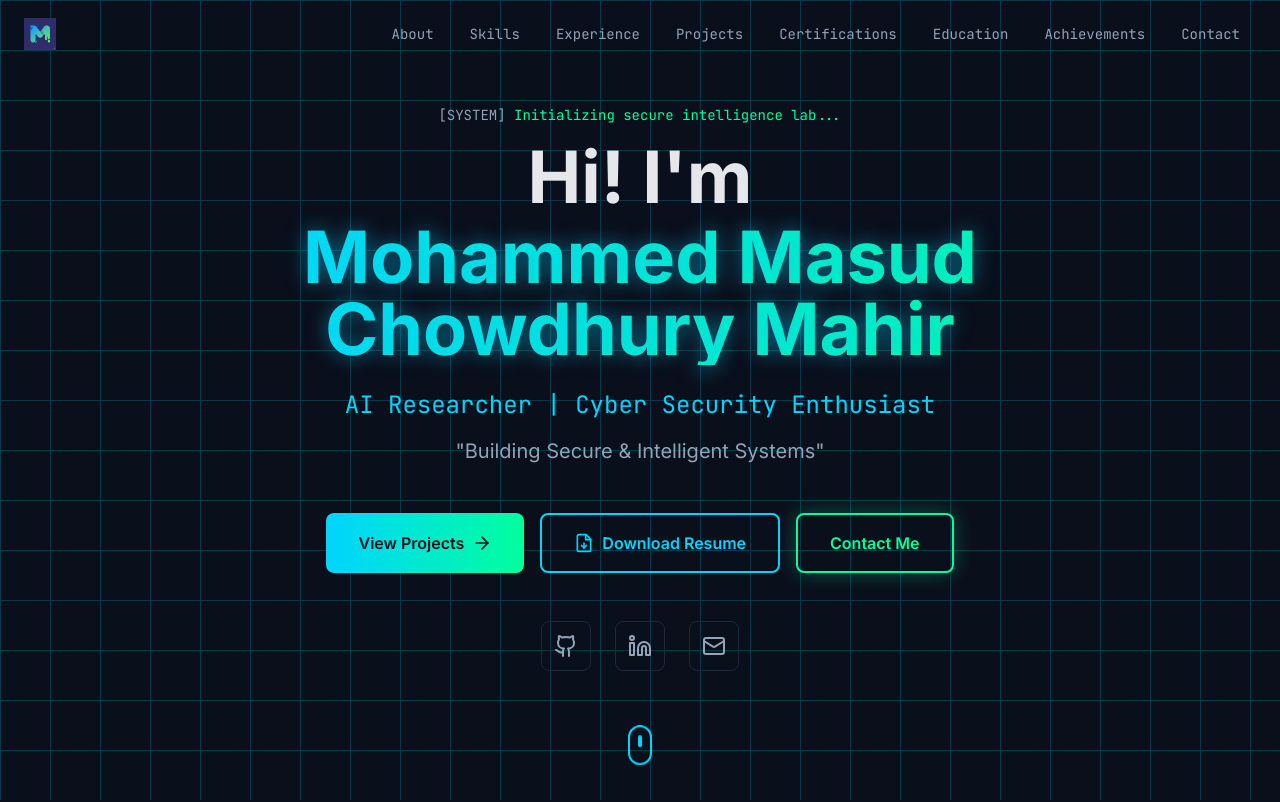
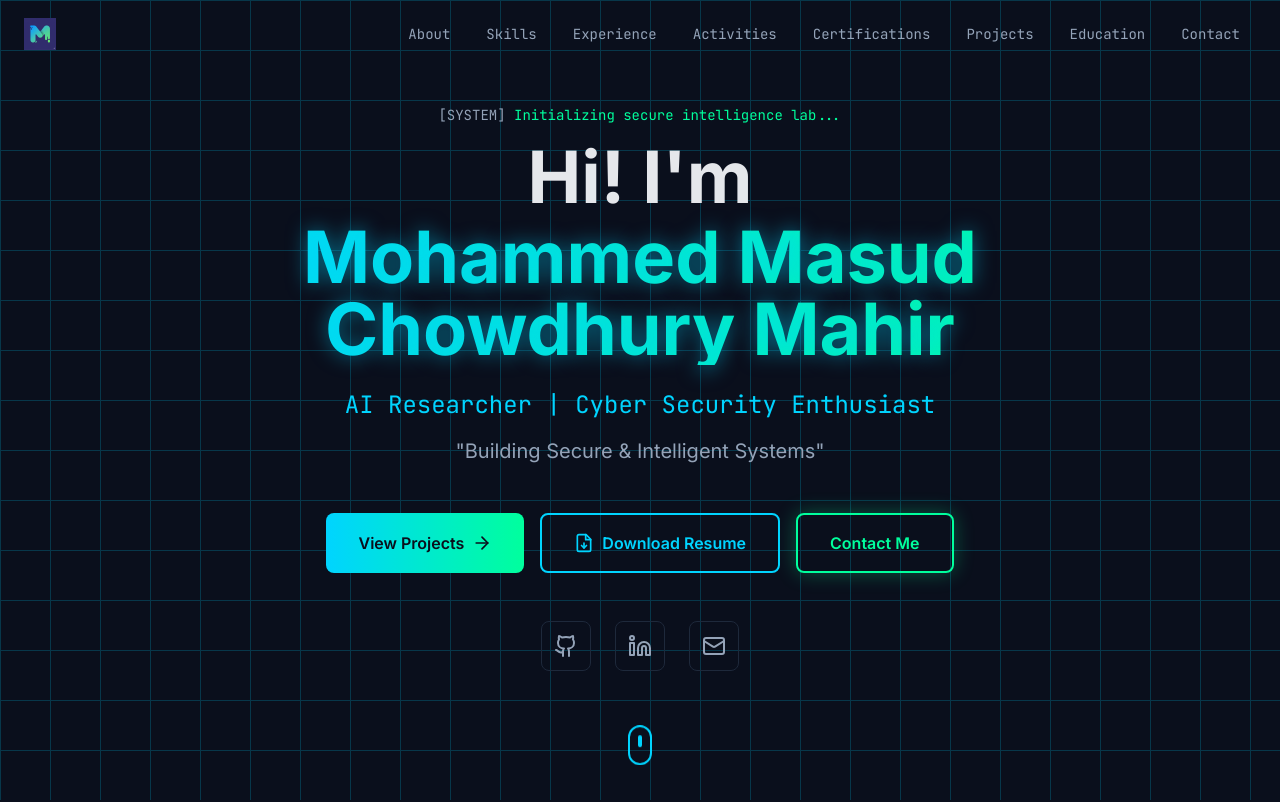
Before and after one commit to mahirmasud/portfolio, a React (Vite) app: page / in a window 1280 px wide. Shown: the top 802 px of the page. Built offline with nearby package versions, Linux system fonts and the light colour scheme; the HTML template or start-up script is replaced by a standard one.

Commit message:
Your commit message

```diff
--- a/src/App.jsx
+++ b/src/App.jsx
@@ -18,10 +18,10 @@ function App() {
       <About />
       <Skills />
       <Experience />
+      <Achievements />
+      <Certifications />
       <Projects />
-      <Certifications />
       <Education />
-      <Achievements />
       <Contact />
     </div>
   );
--- a/src/components/Navbar.jsx
+++ b/src/components/Navbar.jsx
@@ -11,7 +11,7 @@ const Navbar = () => {
       setIsScrolled(window.scrollY > 50);
 
       // Determine active section
-      const sections = ['home', 'about', 'skills', 'experience', 'projects', 'certifications', 'education', 'achievements', 'contact'];
+      const sections = ['home', 'about', 'skills', 'experience','achievements', 'certifications','projects', 'education', 'contact'];
       const current = sections.find(section => {
         const element = document.getElementById(section);
         if (element) {
@@ -46,10 +46,10 @@ const Navbar = () => {
     { id: 'about', label: 'About' },
     { id: 'skills', label: 'Skills' },
     { id: 'experience', label: 'Experience' },
+    { id: 'achievements', label: 'Activities' },
+    { id: 'certifications', label: 'Certifications' },
     { id: 'projects', label: 'Projects' },
-    { id: 'certifications', label: 'Certifications' },
     { id: 'education', label: 'Education' },
-    { id: 'achievements', label: 'Achievements' },
     { id: 'contact', label: 'Contact' },
   ];
 
```
